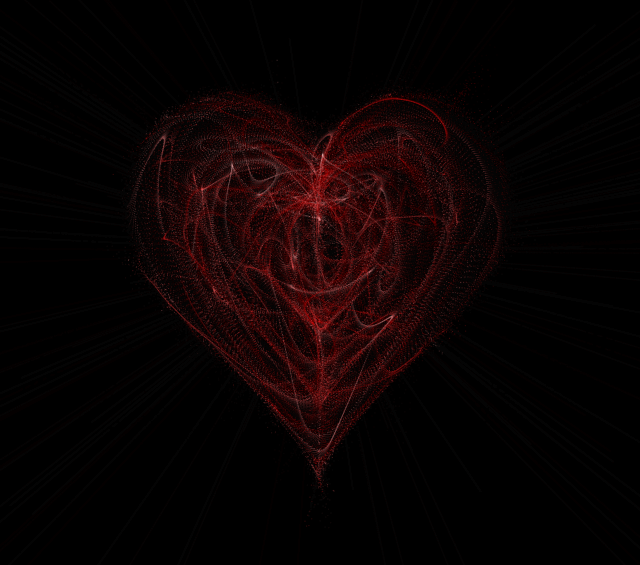
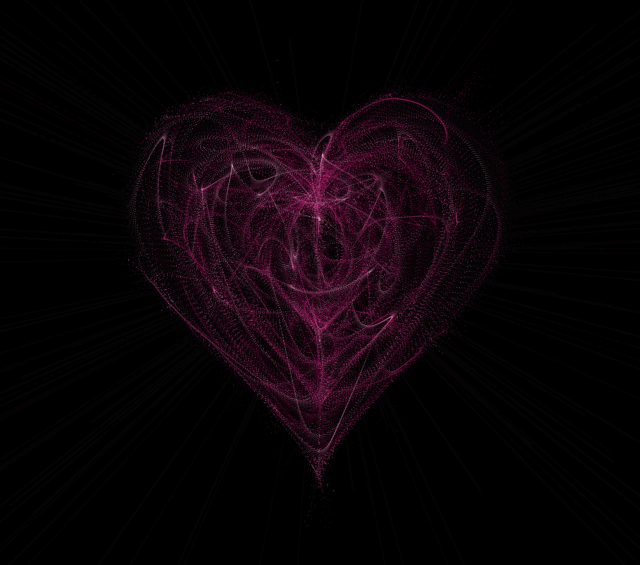
Before and after one commit to NgocHaNguyen3109/htra, a plain HTML site: page index.html in a window 1280 px wide. Shown: the part 149-714 px from the top of the page, without its empty margins (321-961 px from the left). Drawn offline with Linux system fonts and the light colour scheme.

Commit message:
Update index.html

```diff
--- a/index.html
+++ b/index.html
@@ -106,7 +106,7 @@ NgocHaNguyen3109/htra<!DOCTYPE html>
                     q: ~~(rand() * heartPointsCount),
                     D: 2 * (i % 2) - 1,
                     force: 0.2 * rand() + 0.7,
-                    f: "hsla(0," + ~~(40 * rand() + 60) + "%," + ~~(60 * rand() + 20) + "%,.3)",
+                    f: "hsla(329," + ~~(20 * rand() + 60) + "%," + ~~(60 * rand() + 20) + "%,.3)",
                     trace: []
                 };
                 for (var k = 0; k < traceCount; k++) e[i].trace[k] = { x: x, y: y };
```
